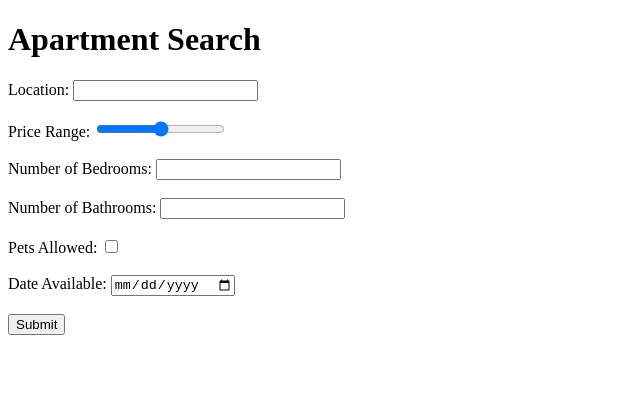
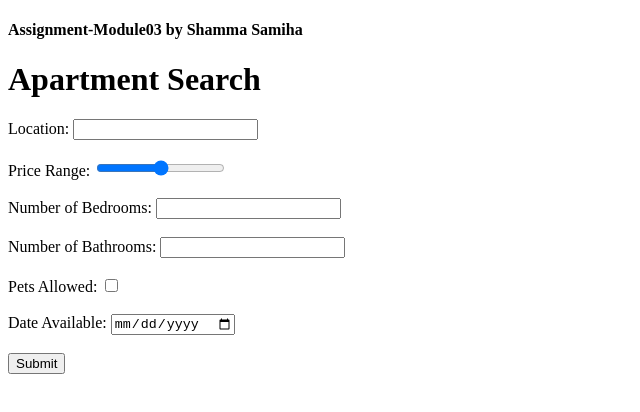
Before and after one commit to Shamma-Samiha/bss-ai-engineering-internship, a plain HTML site: page phase-01-html-css/apartment_search_form.html in a window 1280 px wide. Shown: the whole page, without its empty margins (0-640 px from the left). Drawn offline with Linux system fonts and the light colour scheme.

Commit message:
Add header for Assignment-Module03

```diff
--- a/phase-01-html-css/apartment_search_form.html
+++ b/phase-01-html-css/apartment_search_form.html
@@ -9,6 +9,7 @@
 <body>
 
     <header>
+         <h4> Assignment-Module03 by Shamma Samiha</h4>
         <h1>Apartment Search</h1>
     </header>
 
```
